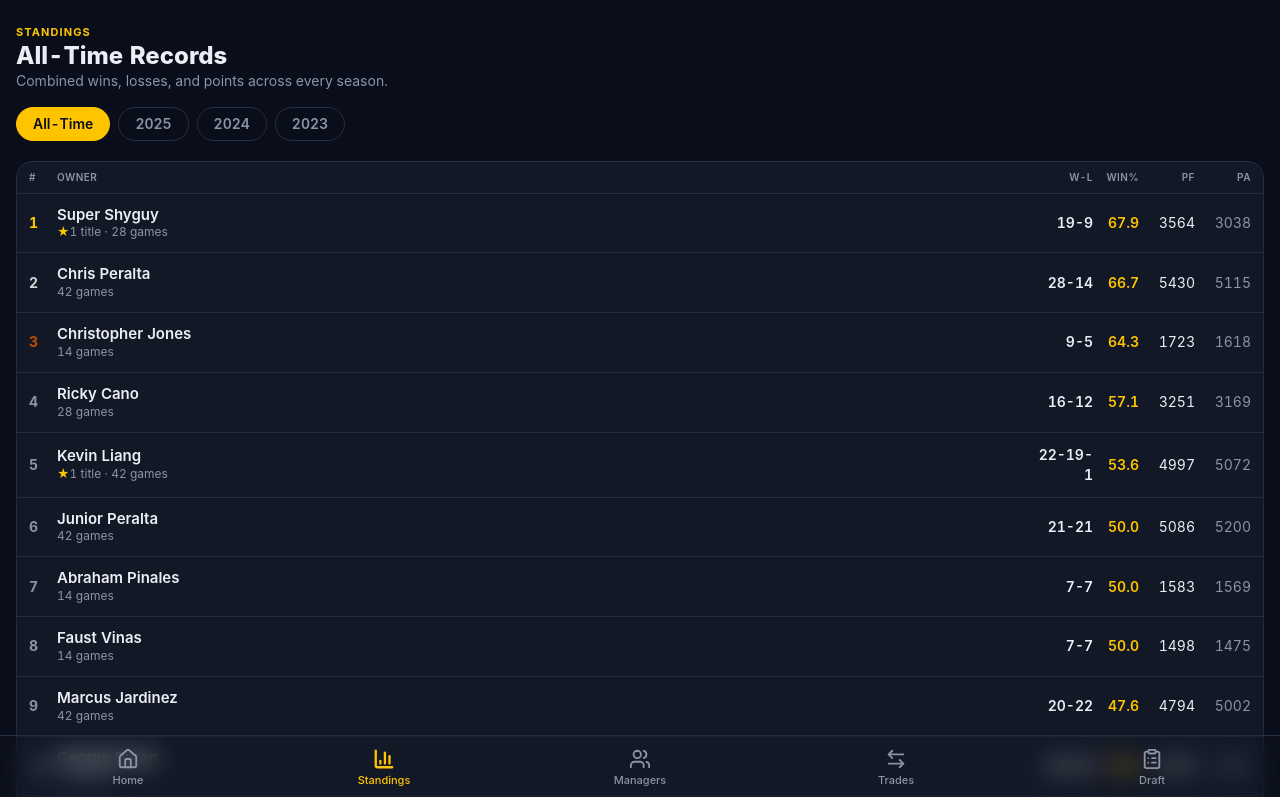
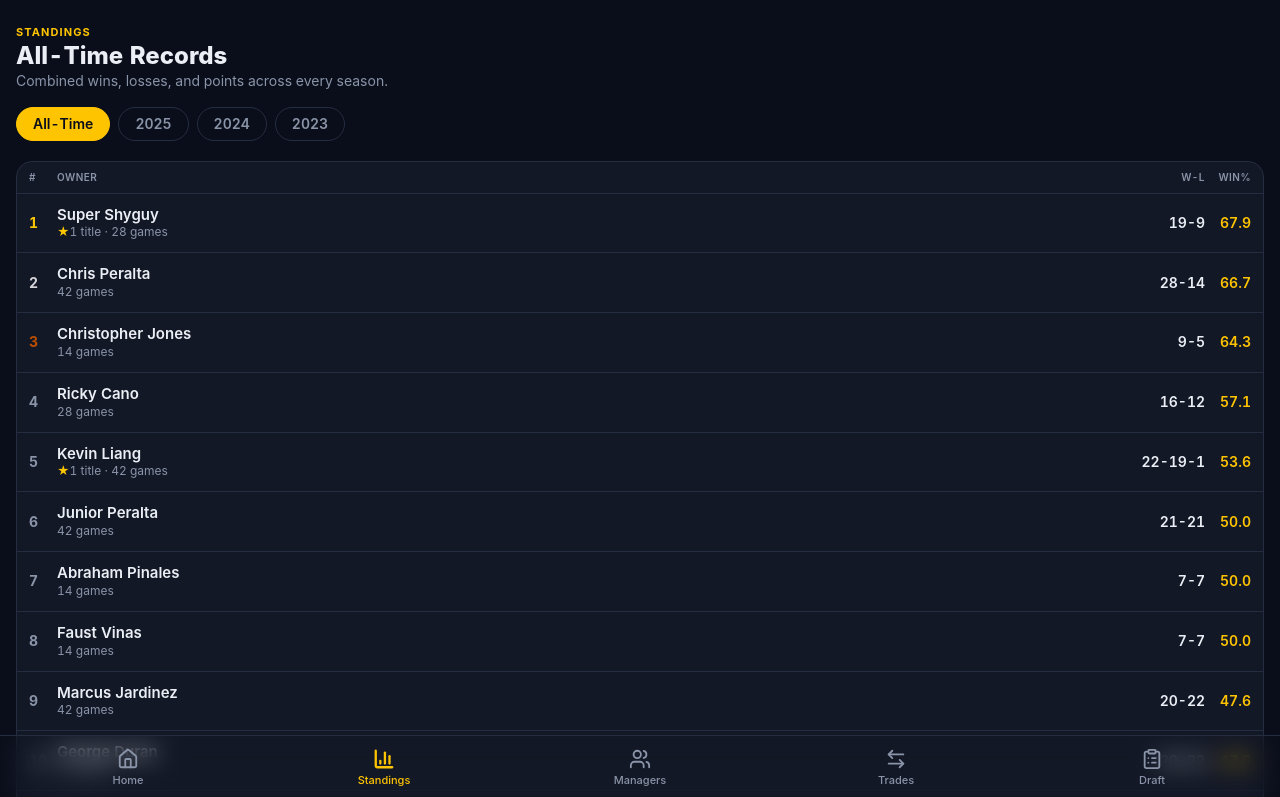
Before and after one commit to Mjardinez3ds/theleague, a Next.js app: page /standings in a window 1280 px wide. Shown: the top 797 px of the page. Built offline with nearby package versions, Linux system fonts and the light colour scheme.

Commit message:
All-Time standings: remove PF/PA columns, widen owner column
Drops Points For and Points Against from the all-time view so the owner
name and subtitle (titles/games) have more breathing room. Year-by-year
standings tables are unchanged.

Co-Authored-By: Claude Opus 4.7 <noreply@anthropic.com>

```diff
--- a/src/components/StandingsView.tsx
+++ b/src/components/StandingsView.tsx
@@ -90,13 +90,11 @@ function AllTimeTable({ careers }: { careers: Career[] }) {
   // careers is already sorted by win_pct desc in build_data.py
   return (
     <section className="rounded-2xl border border-app bg-elev overflow-hidden">
-      <div className="grid grid-cols-[28px_1fr_56px_46px_56px_56px] items-center px-3 py-2 text-[10px] font-semibold tracking-wider text-muted uppercase border-b border-app">
+      <div className="grid grid-cols-[28px_1fr_64px_46px] items-center px-3 py-2 text-[10px] font-semibold tracking-wider text-muted uppercase border-b border-app">
         <div>#</div>
         <div>Owner</div>
         <div className="text-right">W-L</div>
         <div className="text-right">Win%</div>
-        <div className="text-right">PF</div>
-        <div className="text-right">PA</div>
       </div>
       <ul>
         {careers.map((o, i) => {
@@ -112,7 +110,7 @@ function AllTimeTable({ careers }: { careers: Career[] }) {
           return (
             <li
               key={o.slug}
-              className="grid grid-cols-[28px_1fr_56px_46px_56px_56px] items-center px-3 py-3 border-b border-app last:border-0 active:bg-elev-2"
+              className="grid grid-cols-[28px_1fr_64px_46px] items-center px-3 py-3 border-b border-app last:border-0 active:bg-elev-2"
             >
               <span className={`text-sm font-bold ${trophyColor}`}>
                 {rank}
@@ -137,12 +135,6 @@ function AllTimeTable({ careers }: { careers: Career[] }) {
               </span>
               <span className="text-right text-sm font-semibold tabular-nums text-accent">
                 {o.win_pct.toFixed(1)}
-              </span>
-              <span className="text-right text-sm tabular-nums">
-                {o.points_for.toFixed(0)}
-              </span>
-              <span className="text-right text-sm text-muted tabular-nums">
-                {o.points_against.toFixed(0)}
               </span>
             </li>
           );
```
